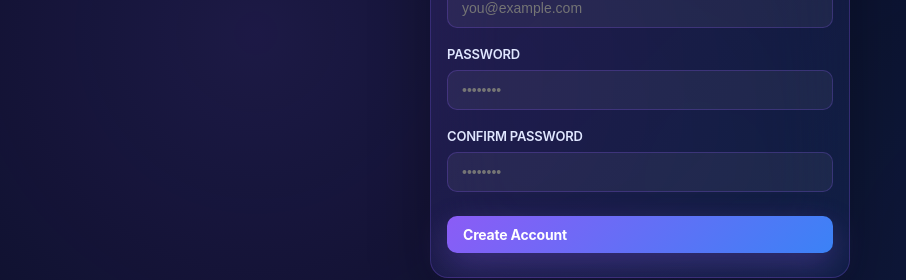
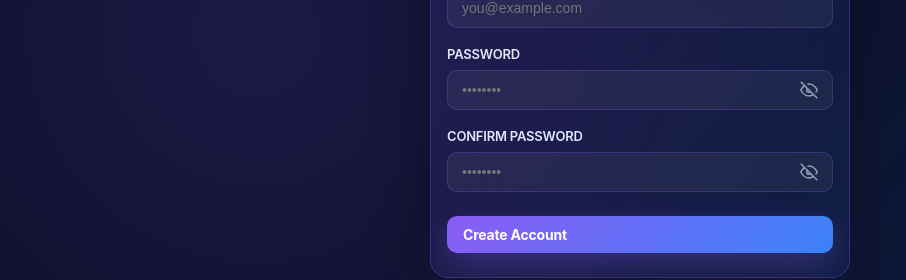
Before and after one commit to emmagreat49-glitch/ilearn-nextjs, a Next.js app: page /signup in a window 1280 px wide. Shown: the part 367-647 px from the top of the page, without its empty margins (0-906 px from the left). Built offline with nearby package versions, Linux system fonts and the light colour scheme.

Commit message:
feat: add password visibility toggles to both password fields

```diff
--- a/app/signup/page.tsx
+++ b/app/signup/page.tsx
@@ -7,6 +7,8 @@
   const [email, setEmail] = useState('')
   const [password, setPassword] = useState('')
   const [confirmPassword, setConfirmPassword] = useState('')
+  const [showPassword, setShowPassword] = useState(false)
+  const [showConfirm, setShowConfirm] = useState(false)
   const [error, setError] = useState('')
   const [loading, setLoading] = useState(false)
   const router = useRouter()
@@ -163,14 +165,16 @@
 
           <div style={{ marginBottom: '18px' }}>
             <label style={{ display: 'block', fontSize: '13px', fontWeight: '600', marginBottom: '8px', color: '#e0e7ff', letterSpacing: '-0.2px', textTransform: 'uppercase' }}>Password</label>
+            <div style={{ position: 'relative', display: 'flex', alignItems: 'center' }}>
               <input
-              type="password"
+                type={showPassword ? 'text' : 'password'}
                 value={password}
                 onChange={(e) => setPassword(e.target.value)}
                 placeholder="••••••••"
                 style={{
                   width: '100%',
                   padding: '11px 14px',
+                  paddingRight: '42px',
                   background: 'rgba(255, 255, 255, 0.05)',
                   border: '1.5px solid rgba(139, 92, 246, 0.25)',
                   borderRadius: '10px',
@@ -190,18 +194,54 @@
                   e.currentTarget.style.background = 'rgba(255, 255, 255, 0.05)'
                 }}
               />
+              <button
+                type="button"
+                onClick={() => setShowPassword(!showPassword)}
+                style={{
+                  position: 'absolute',
+                  right: '12px',
+                  background: 'none',
+                  border: 'none',
+                  color: '#94a3b8',
+                  cursor: 'pointer',
+                  padding: '0',
+                  display: 'flex',
+                  alignItems: 'center',
+                  justifyContent: 'center',
+                  width: '24px',
+                  height: '24px',
+                  transition: 'color 0.2s',
+                }}
+                onMouseEnter={(e) => e.currentTarget.style.color = '#cbd5e1'}
+                onMouseLeave={(e) => e.currentTarget.style.color = '#94a3b8'}
+              >
+                {showPassword ? (
+                  <svg width="18" height="18" viewBox="0 0 24 24" fill="none" stroke="currentColor" strokeWidth="2">
+                    <path d="M1 12s4-8 11-8 11 8 11 8-4 8-11 8-11-8-11-8z"></path>
+                    <circle cx="12" cy="12" r="3"></circle>
+                  </svg>
+                ) : (
+                  <svg width="18" height="18" viewBox="0 0 24 24" fill="none" stroke="currentColor" strokeWidth="2">
+                    <path d="M17.94 17.94A10.07 10.07 0 0 1 12 20c-7 0-11-8-11-8a18.45 18.45 0 0 1 5.06-5.94M9.9 4.24A9.12 9.12 0 0 1 12 4c7 0 11 8 11 8a18.5 18.5 0 0 1-2.16 3.19m-6.72-1.07a3 3 0 1 1-4.24-4.24"></path>
+                    <line x1="1" y1="1" x2="23" y2="23"></line>
+                  </svg>
+                )}
+              </button>
+            </div>
           </div>
 
           <div style={{ marginBottom: '24px' }}>
             <label style={{ display: 'block', fontSize: '13px', fontWeight: '600', marginBottom: '8px', color: '#e0e7ff', letterSpacing: '-0.2px', textTransform: 'uppercase' }}>Confirm Password</label>
+            <div style={{ position: 'relative', display: 'flex', alignItems: 'center' }}>
               <input
-              type="password"
+                type={showConfirm ? 'text' : 'password'}
                 value={confirmPassword}
                 onChange={(e) => setConfirmPassword(e.target.value)}
                 placeholder="••••••••"
                 style={{
                   width: '100%',
                   padding: '11px 14px',
+                  paddingRight: '42px',
                   background: 'rgba(255, 255, 255, 0.05)',
                   border: '1.5px solid rgba(139, 92, 246, 0.25)',
                   borderRadius: '10px',
@@ -221,6 +261,40 @@
                   e.currentTarget.style.background = 'rgba(255, 255, 255, 0.05)'
                 }}
               />
+              <button
+                type="button"
+                onClick={() => setShowConfirm(!showConfirm)}
+                style={{
+                  position: 'absolute',
+                  right: '12px',
+                  background: 'none',
+                  border: 'none',
+                  color: '#94a3b8',
+                  cursor: 'pointer',
+                  padding: '0',
+                  display: 'flex',
+                  alignItems: 'center',
+                  justifyContent: 'center',
+                  width: '24px',
+                  height: '24px',
+                  transition: 'color 0.2s',
+                }}
+                onMouseEnter={(e) => e.currentTarget.style.color = '#cbd5e1'}
+                onMouseLeave={(e) => e.currentTarget.style.color = '#94a3b8'}
+              >
+                {showConfirm ? (
+                  <svg width="18" height="18" viewBox="0 0 24 24" fill="none" stroke="currentColor" strokeWidth="2">
+                    <path d="M1 12s4-8 11-8 11 8 11 8-4 8-11 8-11-8-11-8z"></path>
+                    <circle cx="12" cy="12" r="3"></circle>
+                  </svg>
+                ) : (
+                  <svg width="18" height="18" viewBox="0 0 24 24" fill="none" stroke="currentColor" strokeWidth="2">
+                    <path d="M17.94 17.94A10.07 10.07 0 0 1 12 20c-7 0-11-8-11-8a18.45 18.45 0 0 1 5.06-5.94M9.9 4.24A9.12 9.12 0 0 1 12 4c7 0 11 8 11 8a18.5 18.5 0 0 1-2.16 3.19m-6.72-1.07a3 3 0 1 1-4.24-4.24"></path>
+                    <line x1="1" y1="1" x2="23" y2="23"></line>
+                  </svg>
+                )}
+              </button>
+            </div>
           </div>
 
           {error && (
```
Lines whose indentation alone changed are shown as unchanged.
